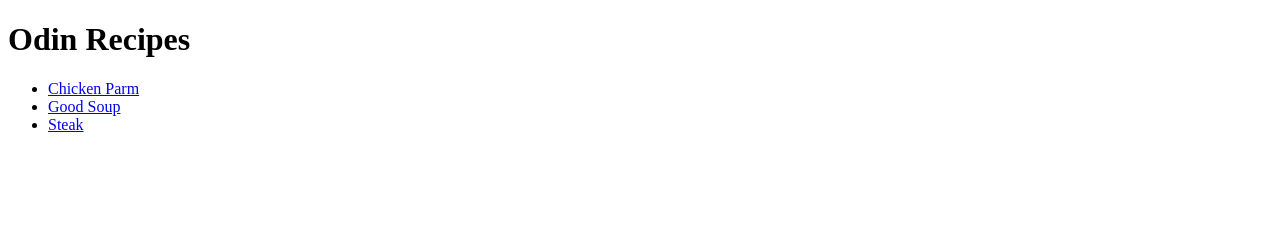
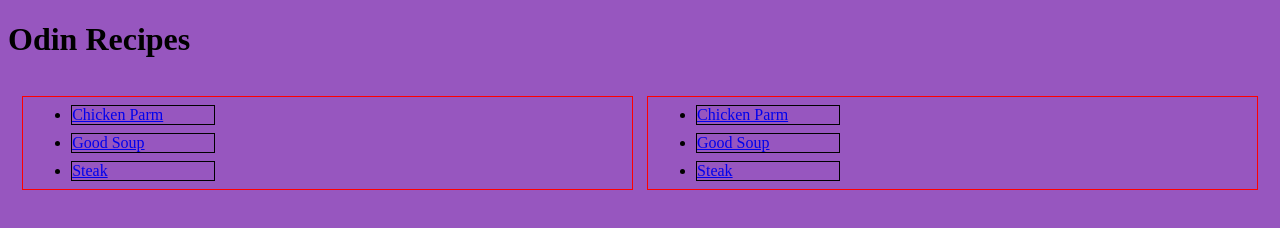
Before and after one commit to awellbro/odin-recipes, a plain HTML site: page index.html in a window 1280 px wide. Drawn offline with Linux system fonts and the light colour scheme.

Commit message:
added stylesheet

```diff
--- a/index.html
+++ b/index.html
@@ -1,16 +1,24 @@
 <!DOCTYPE html>
 <html lang="en">
 <head>
+    <link rel="stylesheet" href="styles.css">
     <meta charset="UTF-8">
     <meta name="viewport" content="width=device-width, initial-scale=1.0">
     <title>Document</title>
 </head>
 <body>
     <h1>Odin Recipes</h1>
+    <div class = recOptions>
+        <ul>
+        <li><a href = "./recipes/chicken.html">Chicken Parm</a></li>
+        <li><a href = "./recipes/soup.html">Good Soup</a></li>
+        <li><a href = "./recipes/steak.html">Steak</a></li>
+        </ul>
     <ul>
-    <li><a href = "./recipes/chicken.html">Chicken Parm</a></li>
-    <li><a href = "./recipes/soup.html">Good Soup</a></li>
-    <li><a href = "./recipes/steak.html">Steak</a></li>
+        <li><a href = "./recipes/chicken.html">Chicken Parm</a></li>
+        <li><a href = "./recipes/soup.html">Good Soup</a></li>
+        <li><a href = "./recipes/steak.html">Steak</a></li>
     </ul>
+    </div>
 </body>
 </html>
--- /dev/null
+++ b/styles.css
@@ -0,0 +1,21 @@
+body {
+    background-color: rgb(151, 86, 191);
+}
+
+.recOptions {
+    display: flex;
+    justify-content: space-evenly;
+
+}
+
+ul {
+    width: 45%;
+    display: block;
+    border: 0.5px solid red;
+}
+
+li {
+    width: 25%;
+    border: 0.5px solid black;
+    margin: 0.5em;
+}
```
